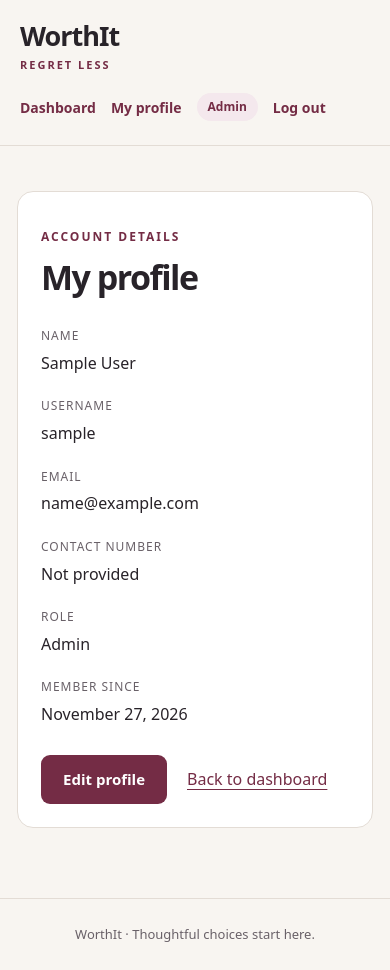
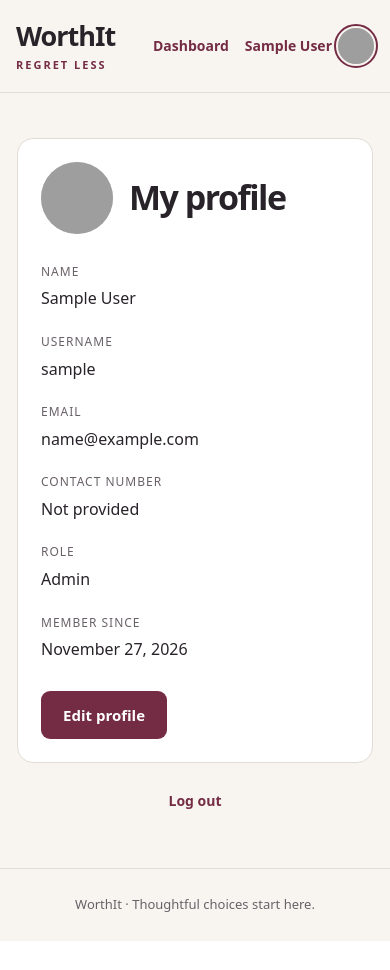
Before and after one commit to espantomitch/WorthIt-Espanto-Mitchie-G5, a Django app: page /accounts/profile/ in a window 390 px wide. After the commit the page ends 941 px from the top, so only its background shows below. Run offline with Django 5.2, Linux system fonts and the light colour scheme; the visitor is signed in with stand-in values (Sample User, id 1); parts of the project's set-up code (start-up, migrations or seed data) failed here and were passed over; grey boxes are pictures that could not be loaded.

Commit message:
Add profile photos and simplify account navigation

```diff
--- a/accounts/urls.py
+++ b/accounts/urls.py
@@ -10,4 +10,5 @@ urlpatterns = [
     path("dashboard/admin/", views.admin_dashboard, name="admin_dashboard"),
     path("profile/", views.profile, name="profile"),
     path("profile/edit/", views.profile_edit, name="profile_edit"),
+    path("profile/picture/", views.profile_picture, name="profile_picture"),
 ]
--- a/accounts/views.py
+++ b/accounts/views.py
@@ -3,12 +3,15 @@ from django.contrib.auth import logout
 from django.contrib.auth.decorators import login_required
 from django.contrib.auth.views import LoginView
 from django.db import IntegrityError, transaction
+from django.http import HttpResponse
+from django.templatetags.static import static
 from django.shortcuts import redirect, render
 from django.urls import reverse
+from django.views.decorators.cache import never_cache
 from django.views.decorators.http import require_POST
 from .decorators import role_required
 from .forms import LoginForm, ProfileForm, RegistrationForm
-from .models import User
+from .models import ProfilePicture, User
 
 def home(request):
     if request.user.is_authenticated:
@@ -75,14 +78,31 @@ def profile(request):
 
 @login_required
 def profile_edit(request):
-    form = ProfileForm(request.POST if request.method == "POST" else None, instance=request.user)
+    submitted = request.method == "POST"
+    form = ProfileForm(
+        request.POST if submitted else None,
+        request.FILES if submitted else None,
+        instance=request.user,
+    )
     if request.method == "POST" and form.is_valid():
         try:
             with transaction.atomic():
-                form.save()
+                account = form.save()
+                picture = form.cleaned_data["profile_picture"]
+                if picture is not None:
+                    ProfilePicture.objects.update_or_create(user=account, defaults={"image": picture})
         except IntegrityError:
             form.add_error("email", "This email is already registered.")
         else:
             messages.success(request, "Your profile has been updated.")
             return redirect("accounts:profile")
     return render(request, "accounts/profile_edit.html", {"form": form})
+
+
+@login_required
+@never_cache
+def profile_picture(request):
+    image = ProfilePicture.objects.filter(user=request.user).values_list("image", flat=True).first()
+    if image is None:
+        return redirect(static("images/default-profile.jpg"))
+    return HttpResponse(image, content_type="image/jpeg", headers={"X-Content-Type-Options": "nosniff"})
--- a/requirements.txt
+++ b/requirements.txt
@@ -1,3 +1,4 @@
 Django==5.2.19
 psycopg[binary]==3.3.9
 python-dotenv==1.2.4
+Pillow==13.0.0
--- a/static/css/style.css
+++ b/static/css/style.css
@@ -36,3 +36,41 @@
 }
 .comparison-table thead, .comparison-table tbody th { background: #f4edf0; }
 .comparison-table tr:last-child td, .comparison-table tr:last-child th { border-bottom: 0; }
+
+/* Signed-in navigation and profile pictures */
+.account-nav { flex-wrap: nowrap; min-width: 0; }
+.account-nav .dashboard-link { padding: 6px 12px; border-radius: 20px; }
+.account-nav .dashboard-link.is-active { background: #f4e8ed; }
+.profile-link { display: flex; align-items: center; gap: 10px; min-width: 0; }
+.profile-name { overflow: hidden; text-overflow: ellipsis; white-space: nowrap; max-width: 22ch; }
+.profile-avatar {
+    flex: none;
+    display: block;
+    border-radius: 50%;
+    object-fit: cover;
+    background: #ccc;
+}
+.profile-link[aria-current] .profile-avatar { outline: 2px solid var(--wine); outline-offset: 2px; }
+.profile-heading { display: flex; align-items: center; gap: 16px; }
+.profile-heading h1 { margin: 0; }
+.profile-logout { text-align: center; }
+@media (max-width: 650px) {
+    header:has(.account-nav) { flex-direction: row; align-items: center; gap: 10px; padding-inline: 16px; }
+    .account-nav { gap: 8px; }
+    .account-nav .dashboard-link { padding-inline: 8px; }
+    .profile-link { gap: 6px; }
+    .profile-link .profile-avatar { width: 36px; height: 36px; }
+}
+
+.back-link {
+    display: inline-grid;
+    place-items: center;
+    min-width: 44px;
+    min-height: 44px;
+    font-size: 24px;
+    line-height: 1;
+    font-weight: 650;
+    text-decoration: none;
+    border-radius: 8px;
+}
+.back-link:hover { background: #f4e8ed; }
--- a/templates/accounts/admin_dashboard.html
+++ b/templates/accounts/admin_dashboard.html
@@ -1 +1 @@
-{% extends 'base.html' %}{% block title %}Admin dashboard · WorthIt{% endblock %}{% block content %}<div class="page-heading"><p class="eyebrow">Admin dashboard</p><h1>Welcome, {{ user.first_name|default:user.username }}.</h1><p class="lead">An overview of WorthIt accounts.</p></div><div class="stats"><div class="panel"><strong>{{ user_count }}</strong><span>Regular users</span></div><div class="panel"><strong>{{ admin_count }}</strong><span>Administrators</span></div><div class="panel"><strong>{{ active_count }}</strong><span>Active accounts</span></div></div><div class="grid"><section class="panel"><h2>Account administration</h2><p>Manage accounts using your assigned Django permissions.</p><a class="button" href="{% url 'admin:index' %}">Open administration</a></section><section class="panel"><h2>Your profile</h2><p>View and update your own account information.</p><a href="{% url 'accounts:profile' %}">View my profile →</a></section></div>{% endblock %}
+{% extends 'base.html' %}{% block title %}Admin dashboard · WorthIt{% endblock %}{% block content %}<div class="page-heading"><p class="eyebrow">Admin dashboard</p><h1>Welcome, {{ user.get_short_name|default:user.username }}.</h1><p class="lead">An overview of WorthIt accounts.</p></div><div class="stats"><div class="panel"><strong>{{ user_count }}</strong><span>Regular users</span></div><div class="panel"><strong>{{ admin_count }}</strong><span>Administrators</span></div><div class="panel"><strong>{{ active_count }}</strong><span>Active accounts</span></div></div><div class="grid"><section class="panel"><h2>Account administration</h2><p>Manage accounts using your assigned Django permissions.</p><a class="button" href="{% url 'admin:index' %}">Open administration</a></section><section class="panel"><h2>Your profile</h2><p>View and update your own account information.</p><a href="{% url 'accounts:profile' %}">View my profile →</a></section></div>{% endblock %}
--- a/templates/accounts/profile.html
+++ b/templates/accounts/profile.html
@@ -1 +1,25 @@
-{% extends 'base.html' %}{% block title %}My profile · WorthIt{% endblock %}{% block content %}<section class="form-card"><p class="eyebrow">Account details</p><h1>My profile</h1><dl><dt>Name</dt><dd>{{ user.get_full_name|default:user.username }}</dd><dt>Username</dt><dd>{{ user.username }}</dd><dt>Email</dt><dd>{{ user.email }}</dd><dt>Contact number</dt><dd>{{ user.contact_number|default:'Not provided' }}</dd><dt>Role</dt><dd>{{ user.role }}</dd><dt>Member since</dt><dd>{{ user.date_joined|date:'F j, Y' }}</dd></dl><div class="actions"><a class="button" href="{% url 'accounts:profile_edit' %}">Edit profile</a><a href="{% url 'accounts:dashboard' %}">Back to dashboard</a></div></section>{% endblock %}
+{% extends 'base.html' %}
+{% block title %}My profile · WorthIt{% endblock %}
+{% block content %}
+<section class="form-card">
+  <div class="profile-heading">
+    <img class="profile-avatar profile-avatar-large" src="{% url 'accounts:profile_picture' %}" alt="Profile picture" width="72" height="72">
+    <h1>My profile</h1>
+  </div>
+  <dl>
+    <dt>Name</dt><dd>{{ user.get_full_name|default:user.username }}</dd>
+    <dt>Username</dt><dd>{{ user.username }}</dd>
+    <dt>Email</dt><dd>{{ user.email }}</dd>
+    <dt>Contact number</dt><dd>{{ user.contact_number|default:'Not provided' }}</dd>
+    <dt>Role</dt><dd>{{ user.role }}</dd>
+    <dt>Member since</dt><dd>{{ user.date_joined|date:'F j, Y' }}</dd>
+  </dl>
+  <div class="actions">
+    <a class="button" href="{% url 'accounts:profile_edit' %}">Edit profile</a>
+  </div>
+</section>
+<form class="profile-logout" method="post" action="{% url 'accounts:logout' %}">
+  {% csrf_token %}
+  <button class="quiet" type="submit">Log out</button>
+</form>
+{% endblock %}
--- a/templates/base.html
+++ b/templates/base.html
@@ -1,9 +1,40 @@
-{% load static %}<!DOCTYPE html>
-<html lang="en"><head><meta charset="utf-8"><meta name="viewport" content="width=device-width, initial-scale=1">
-<title>{% block title %}WorthIt · Regret Less{% endblock %}</title><link rel="stylesheet" href="{% static 'css/style.css' %}"></head>
-<body><header><a class="brand" href="{% url 'home' %}">WorthIt<span>Regret Less</span></a><nav aria-label="Main navigation">
-{% if user.is_authenticated %}<a href="{% url 'accounts:dashboard' %}">Dashboard</a><a href="{% url 'accounts:profile' %}">My profile</a><span class="badge">{{ user.role }}</span><form method="post" action="{% url 'accounts:logout' %}">{% csrf_token %}<button class="quiet" type="submit">Log out</button></form>
-{% else %}<a href="{% url 'accounts:login' %}">Log in</a><a class="button small" href="{% url 'accounts:register' %}">Create account</a>{% endif %}
-</nav></header><main>
-{% if messages %}<div class="messages" aria-live="polite">{% for message in messages %}<div class="message {{ message.tags }}">{{ message }}</div>{% endfor %}</div>{% endif %}
-{% block content %}{% endblock %}</main><footer>WorthIt · Thoughtful choices start here.</footer></body></html>
+{% load static %}
+<!DOCTYPE html>
+<html lang="en">
+<head>
+  <meta charset="utf-8">
+  <meta name="viewport" content="width=device-width, initial-scale=1">
+  <title>{% block title %}WorthIt · Regret Less{% endblock %}</title>
+  <link rel="stylesheet" href="{% static 'css/style.css' %}">
+</head>
+<body>
+<header>
+  <a class="brand" href="{% url 'home' %}">WorthIt<span>Regret Less</span></a>
+  {% if user.is_authenticated %}
+  <nav class="account-nav" aria-label="Main navigation">
+    {% with route=request.resolver_match.view_name section=request.resolver_match.namespace %}
+    <a href="{% url 'accounts:dashboard' %}" class="dashboard-link{% if route == 'accounts:user_dashboard' or route == 'accounts:admin_dashboard' or section == 'products' %} is-active{% endif %}"{% if route == 'accounts:user_dashboard' or route == 'accounts:admin_dashboard' %} aria-current="page"{% endif %}>Dashboard</a>
+    <a href="{% url 'accounts:profile' %}" class="profile-link" aria-label="My profile"{% if route == 'accounts:profile' or route == 'accounts:profile_edit' %} aria-current="{% if route == 'accounts:profile' %}page{% else %}true{% endif %}"{% endif %}>
+      <span class="profile-name">{{ user.get_full_name|default:user.username }}</span>
+      <img class="profile-avatar" src="{% url 'accounts:profile_picture' %}" alt="" width="40" height="40">
+    </a>
+    {% endwith %}
+  </nav>
+  {% else %}
+  <nav aria-label="Main navigation">
+    <a href="{% url 'accounts:login' %}">Log in</a>
+    <a class="button small" href="{% url 'accounts:register' %}">Create account</a>
+  </nav>
+  {% endif %}
+</header>
+<main>
+  {% if messages %}
+  <div class="messages" aria-live="polite">
+    {% for message in messages %}<div class="message {{ message.tags }}">{{ message }}</div>{% endfor %}
+  </div>
+  {% endif %}
+  {% block content %}{% endblock %}
+</main>
+<footer>WorthIt · Thoughtful choices start here.</footer>
+</body>
+</html>
--- a/templates/products/comparison_build.html
+++ b/templates/products/comparison_build.html
@@ -2,7 +2,7 @@
 {% block title %}New comparison · WorthIt{% endblock %}
 {% block content %}
 <section class="form-card">
-  <a href="{% url 'products:comparison_list' %}">Back to saved comparisons</a>
+  <a href="{% url 'products:comparison_list' %}" class="back-link" aria-label="Back to saved comparisons">&lt;</a>
   <h1>New comparison</h1>
   {% if has_products or selection.is_bound %}
   <form method="post">
--- a/templates/products/comparison_detail.html
+++ b/templates/products/comparison_detail.html
@@ -1,7 +1,7 @@
 {% extends "base.html" %}
 {% block title %}{% if comparison %}{{ comparison.title }}{% else %}Compare products{% endif %} · WorthIt{% endblock %}
 {% block content %}
-<a href="{% url 'products:comparison_list' %}">Back to saved comparisons</a>
+<a href="{% url 'products:comparison_list' %}" class="back-link" aria-label="Back to saved comparisons">&lt;</a>
 <div class="page-heading">
   <h1>{% if comparison %}{{ comparison.title }}{% else %}Compare products{% endif %}</h1>
   {% if comparison %}
--- a/templates/products/detail.html
+++ b/templates/products/detail.html
@@ -1,7 +1,7 @@
 {% extends "base.html" %}
 {% block title %}{{ product.name }} · WorthIt{% endblock %}
 {% block content %}
-<a href="{% url 'products:list' %}">Back to my products</a>
+<a href="{% url 'products:list' %}" class="back-link" aria-label="Back to my products">&lt;</a>
 <div class="page-heading">
   <h1>{{ product.name }}</h1>
   <p class="lead">{{ product.category }} · {{ product.product_type }} · ₱{{ product.price|floatformat:"2g" }}</p>
```
Also changed, not shown: accounts/forms.py (+36 -1 lines), accounts/models.py (+16 -0 lines), accounts/test_profile_picture.py (added, +66 -0 lines), accounts/tests.py (+22 -3 lines), templates/accounts/profile_edit.html (+16 -1 lines), templates/accounts/user_dashboard.html (+1 -6 lines), accounts/migrations/0002_profilepicture.py (added), static/images/default-profile.jpg (added).
